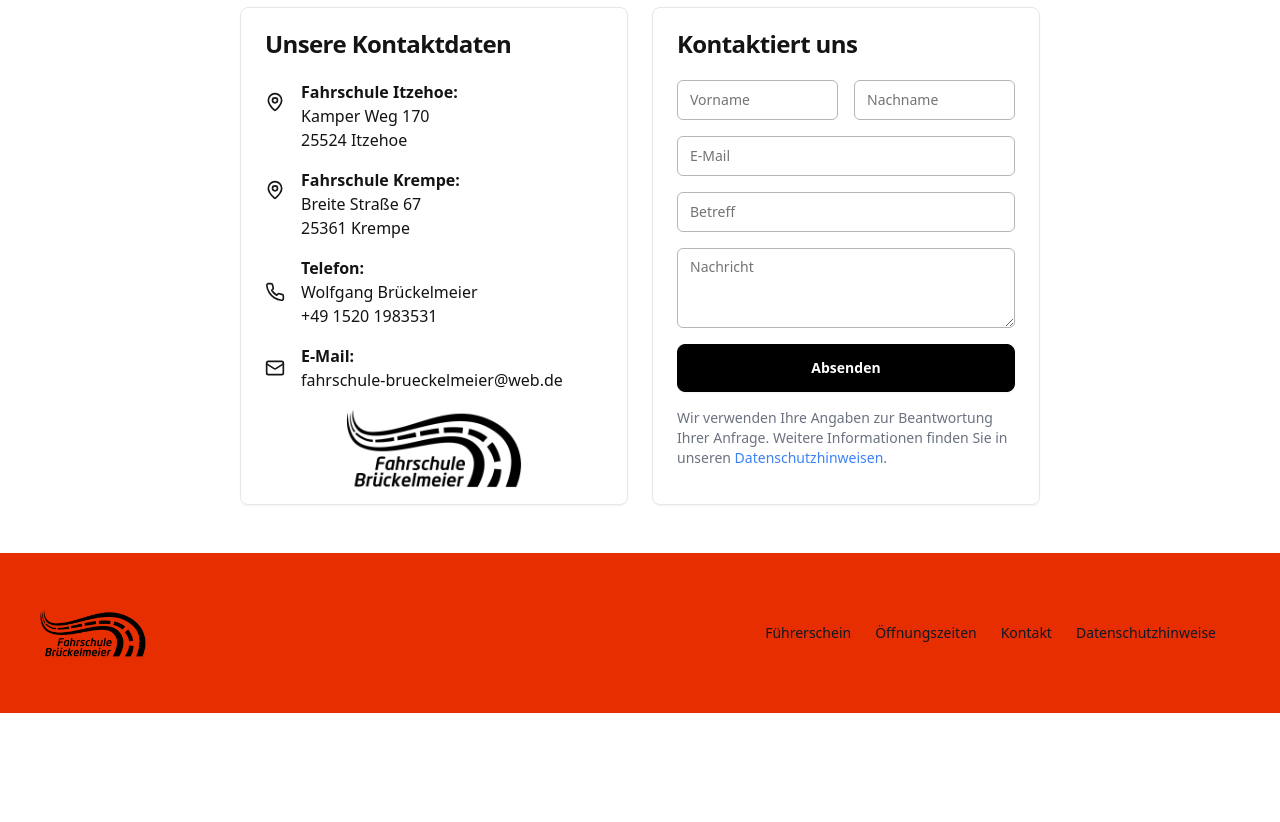
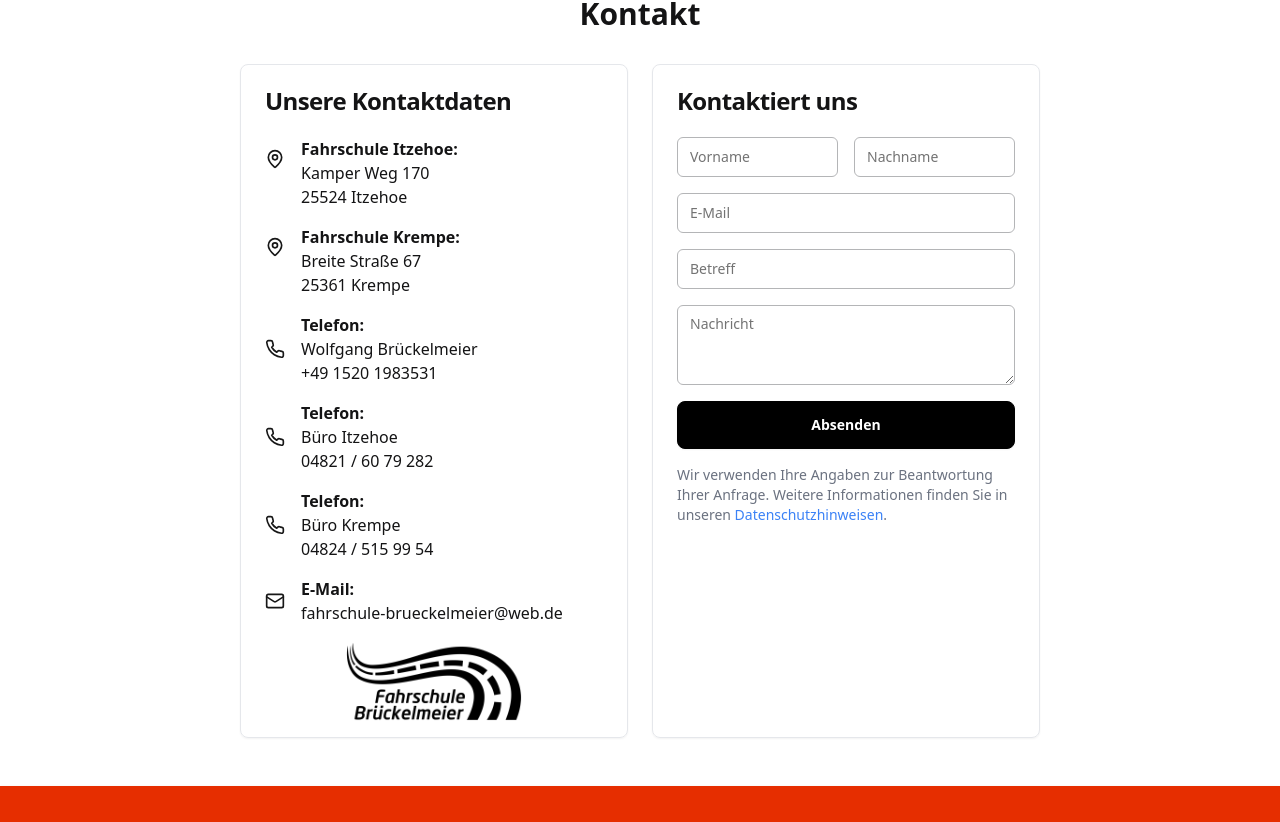
Before and after one commit to PHaerter/fahrschule, a Next.js app: page / in a window 1280 px wide. Shown: the part 2179-3001 px from the top of the page. Before the commit the page ends 2892 px from the top, so only its background shows below. Built offline with nearby package versions, Linux system fonts and the light colour scheme.

Commit message:
change content from FAQ, Kontakt, Fahrzeugklassen

```diff
--- a/src/app/_components/FAQ_Component.tsx
+++ b/src/app/_components/FAQ_Component.tsx
@@ -9,7 +9,7 @@
   {
     question: "Wie alt muss ich sein, um mit dem Führerschein zu beginnen?",
     answer:
-      "In Deutschland können Sie mit 16 Jahren und 9 Monaten mit der theoretischen Ausbildung beginnen. Die praktische Ausbildung kann ab 17 Jahren starten. Den Führerschein der Klasse B können Sie frühestens mit 17 Jahren erwerben (begleitetes Fahren) oder regulär mit 18 Jahren.",
+      "In Deutschland kannst Du mit 16 Jahren und 6 Monaten mit der theoretischen Ausbildung beginnen. Die praktische Ausbildung kann ab 17 Jahren starten. Den Führerschein der Klasse B kannst Du frühestens mit 17 Jahren erwerben (begleitetes Fahren) oder regulär mit 18 Jahren.",
   },
   {
     question: "Wie viele Theoriestunden sind erforderlich?",
@@ -19,17 +19,22 @@
   {
     question: "Wie viele Fahrstunden benötige ich?",
     answer:
-      "Die Anzahl der benötigten Fahrstunden variiert je nach individuellen Fähigkeiten. Durchschnittlich absolvieren Fahrschüler etwa 25-40 Fahrstunden. Gesetzlich vorgeschrieben sind Sonderfahrten wie Überlandfahrten, Autobahnfahrten und Nachtfahrten.",
+      "Die Anzahl der benötigten Fahrstunden variiert je nach individuellen Fähigkeiten. Durchschnittlich absolvieren Fahrschüler etwa 25-40 Fahrstunden. Gesetzlich vorgeschrieben sind außerdem 12 Sonderfahrten davon 5 Überlandfahrten, 4 Autobahnfahrten und 3 Nachtfahrten.",
   },
   {
     question: "Was kostet der Führerschein insgesamt?",
     answer:
-      "Die Gesamtkosten für einen Führerschein der Klasse B liegen in der Regel zwischen 1.500 und 3.000 Euro. Dies hängt von der Anzahl der benötigten Fahrstunden und regionalen Preisunterschieden ab. Eine genaue Kostenaufstellung erhalten Sie in unserer Fahrschule.",
+      "Die Gesamtkosten für einen Führerschein der Klasse B liegen in der Regel zwischen 2.500 und 4.000 Euro. Dies hängt von der Anzahl der benötigten Fahrstunden ab. Eine genaue Kostenaufstellung erhaltst Du in unserer Fahrschule.",
   },
   {
     question: "Wie lange dauert die Ausbildung durchschnittlich?",
     answer:
-      "Die Dauer der Führerscheinausbildung variiert, liegt aber typischerweise zwischen 3 und 6 Monaten. Dies hängt von Ihrer Lerngeschwindigkeit und der Häufigkeit der Theorie- und Praxisstunden ab.",
+      "Die Dauer der Führerscheinausbildung variiert, liegt aber typischerweise zwischen 5 und 8 Monaten. Dies hängt von Ihrer Lerngeschwindigkeit und der Häufigkeit der Praxisstunden ab.",
+  },
+  {
+    question: "Kann ich auch schon während des Theorieunterrichts fahren?",
+    answer:
+      "Ja, wenn Du die Lernapp bereits einmal durchgearbeitet hast und Du dich theoretisch schon im Straßenverkehr auskennst, kannst Du auch schon mit den Fahrstunden beginnen.",
   },
 ];
 
--- a/src/app/_components/Fahrzeugklassen.tsx
+++ b/src/app/_components/Fahrzeugklassen.tsx
@@ -40,7 +40,7 @@
             </p>
             <ul className="list-disc pl-5 space-y-2">
               <li>Gleiche Rechte wie bei Klasse B</li>
-              <li>Begleitperson muss mindestens 30 Jahre alt sein</li>
+              <li>Begleitperson muss mindestens 35 Jahre alt sein</li>
               <li>
                 Mindestens 5 Jahre Fahrpraxis und max. 1 Punkt in Flensburg
               </li>
--- a/src/app/_components/Kontakt/kontaktdaten.tsx
+++ b/src/app/_components/Kontakt/kontaktdaten.tsx
@@ -49,6 +49,22 @@
           </div>
         </div>
         <div className="flex items-center">
+          <Phone className="w-5 h-5 mr-4 text-neutral-900" />
+          <div>
+            <p className="font-semibold">Telefon:</p>
+            <p> Büro Itzehoe </p>
+            <p>04821 / 60 79 282</p>
+          </div>
+        </div>
+        <div className="flex items-center">
+          <Phone className="w-5 h-5 mr-4 text-neutral-900" />
+          <div>
+            <p className="font-semibold">Telefon:</p>
+            <p> Büro Krempe </p>
+            <p>04824 / 515 99 54</p>
+          </div>
+        </div>
+        <div className="flex items-center">
           <Mail className="w-5 h-5 mr-4 text-neutral-900" />
           <div>
             <p className="font-semibold">E-Mail:</p>
--- a/src/app/_components/Navbar.tsx
+++ b/src/app/_components/Navbar.tsx
@@ -14,6 +14,9 @@
 ];
 
 //TODO : Phone Page ICON Dropdown Menu
+//TODO: Impressum
+//TODO: FAQ statt Kontakt in der Navbar zum Scrollen
+//TODO: Logo verlinken
 
 export default function Navbar(): JSX.Element {
   const renderNavItems = () =>
```
